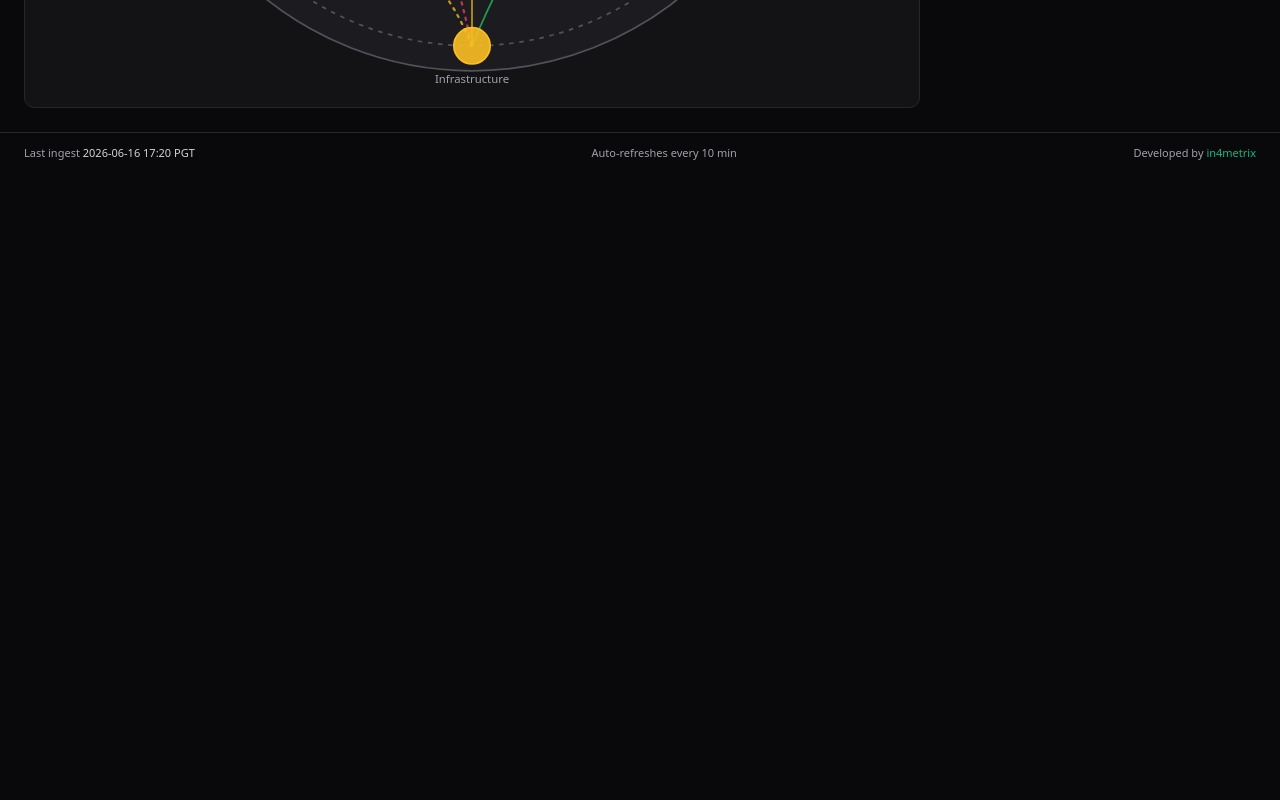
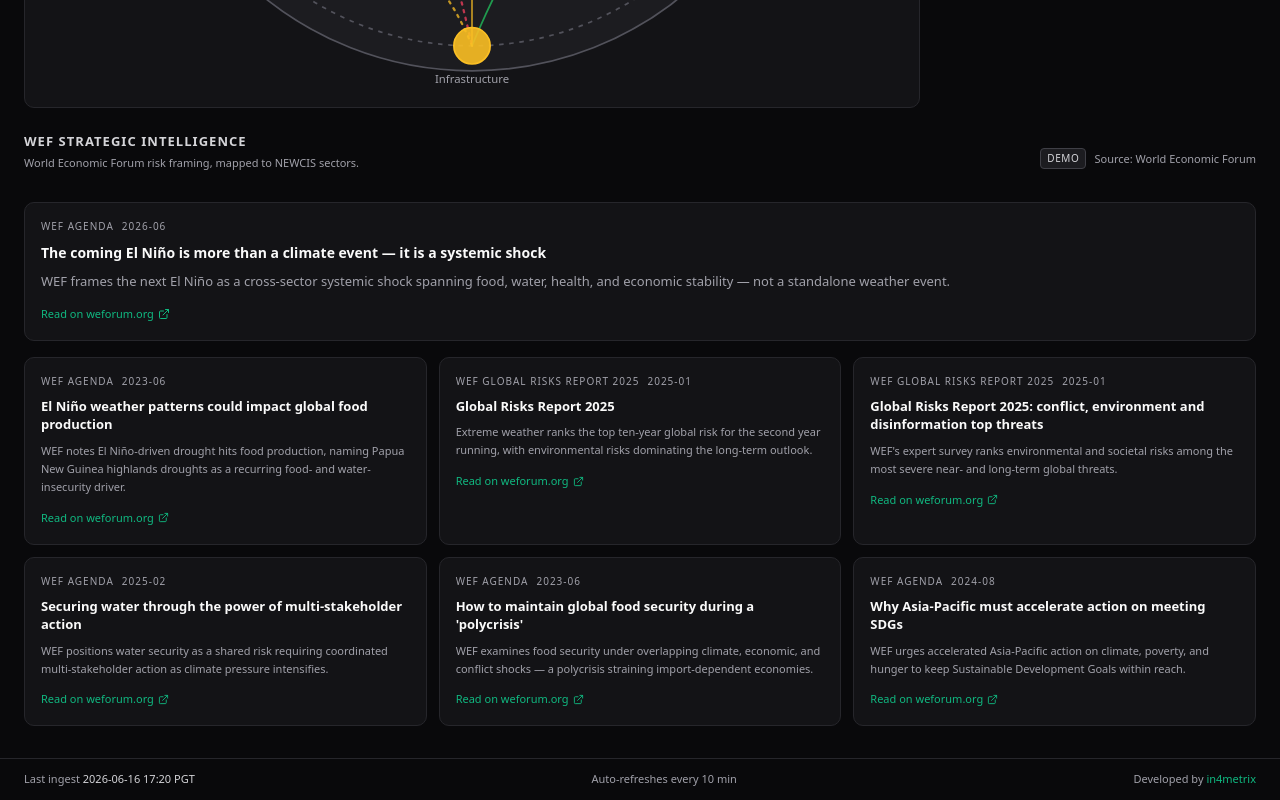
Before and after one commit to jm0535/newcis, a Next.js app: page /topology in a window 1280 px wide. Shown: the part 988-1788 px from the top of the page. Before the commit the page ends 1161 px from the top, so only its background shows below. Built offline with nearby package versions, Linux system fonts and the light colour scheme.

Commit message:
feat(topology): mount WEF Strategic Intelligence on the topology page

```diff
--- a/src/app/topology/page.tsx
+++ b/src/app/topology/page.tsx
@@ -5,6 +5,7 @@
 import { PageNav } from "@/components/PageNav";
 import { RiskTopology } from "@/components/RiskTopology";
 import { StatusBar } from "@/components/StatusBar";
+import { WefStrategicIntelligence } from "@/components/WefStrategicIntelligence";
 import { EmptyState } from "@/components/ui";
 import { FOCUS_PROVINCES, FOCUS_CODES } from "@/lib/focus-provinces";
 import {
@@ -14,16 +15,19 @@
   getRiskThresholds,
   getSectorRisk,
 } from "@/lib/data";
+import { getWefInsights } from "@/lib/wef";
 
 export const dynamic = "force-dynamic";
 
 export default async function TopologyPage() {
-  const [national, indicators, sectorRisks, thresholds, lastRun] = await Promise.all([
+  const [national, indicators, sectorRisks, thresholds, lastRun, wefInsights] =
+    await Promise.all([
       getNationalStatus(),
       getIndicators(),
       getSectorRisk(),
       getRiskThresholds(),
       getLastRun(),
+      getWefInsights(),
     ]);
 
   const provinces = FOCUS_PROVINCES.map((p) => ({ code: p.code, name: p.shortLabel }));
@@ -62,8 +66,13 @@
             thresholds={thresholds}
             focusCodes={FOCUS_CODES}
             provinces={provinces}
+            wefInsights={wefInsights}
           />
         )}
+      </div>
+
+      <div className="px-4 md:px-6 pb-8">
+        <WefStrategicIntelligence insights={wefInsights} />
       </div>
 
       <DashboardFooter lastRun={lastRun} />
```
Lines whose indentation alone changed are shown as unchanged.
